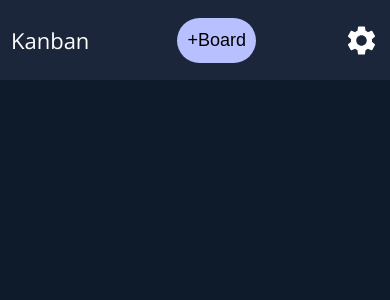
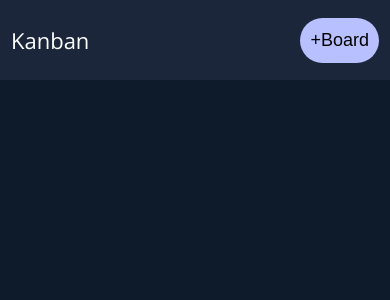
Before and after one commit to FilipKrz03/kanban-board-app-ts, a React (Create React App) app: page / in a window 390 px wide. Shown: the top 300 px of the page. Built offline with nearby package versions, Linux system fonts and the light colour scheme.

Commit message:
Added board manager modal on mobile <600px

```diff
--- a/src/App.tsx
+++ b/src/App.tsx
@@ -1,4 +1,4 @@
-import React from 'react';
+import React , {useState , useEffect} from 'react';
 import {useSelector} from 'react-redux';
 import { RootState } from './store';
 import Header from './Components/Header/Header';
@@ -9,11 +9,24 @@ import BoardContent from './Components/BoardContent/BoardContent';
 function App() {
 
   const numberOfBoards:number = useSelector((state: RootState) => state.board.boards).length;
+  const [windowWidth, setWindowwidth] = useState(window.innerWidth);
+
+  useEffect(() => {
+    const handleResize = () => {
+      setWindowwidth(window.innerWidth);
+    };
+
+    window.addEventListener("resize", handleResize);
+
+    return () => {
+      window.removeEventListener("resize", handleResize);
+    };
+  });
 
   return (
     <>
      <Header />
-    {numberOfBoards > 0 && <BoardList />}
+    {numberOfBoards > 0 && windowWidth>600 && <BoardList />}
     {numberOfBoards >0 && <BoardContent />}
 
     </>
--- a/src/Components/Boards/BoardList.module.scss
+++ b/src/Components/Boards/BoardList.module.scss
@@ -34,6 +34,6 @@
 
 @include media-board{
   .list{
-    display: none;
+    width: 75vw;
   }
 }
--- /dev/null
+++ b/src/Components/Boards/BoardsModal/BoardsModal.module.scss
@@ -0,0 +1,9 @@
+.container{
+    position: relative;
+    .icon {
+        position: absolute;
+        top: 1%;
+        right: 1%;
+        cursor: pointer;
+    }
+}
--- /dev/null
+++ b/src/Components/Boards/BoardsModal/BoardsModal.tsx
@@ -0,0 +1,21 @@
+import classes from './BoardsModal.module.scss';
+import Cart from '../../UI/Cart';
+import BoardList from '../BoardList';
+import CloseIcon from '@mui/icons-material/Close';
+
+
+
+const BoardsModal:React.FC<{onClose : () => void}> = (props) => {
+    return(
+
+            <Cart>
+                <div className={classes.container}>
+                <CloseIcon className={classes.icon} fontSize='large' onClick = {() => {props.onClose()}} />
+                <BoardList/>
+                </div>
+            </Cart>
+
+    )
+}
+
+export default BoardsModal;
--- a/src/Components/Header/Header.tsx
+++ b/src/Components/Header/Header.tsx
@@ -1,64 +1,89 @@
-import { useState , useEffect } from 'react';
-import { useSelector } from 'react-redux';
-import { RootState } from '../../store';
-import SettingsIcon from '@mui/icons-material/Settings';
-import NewTask from '../NewTask/NewTask';
-import NewBoard from '../NewBoard/NewBoard';
-import classes from './Header.module.scss';
-import Modal from '../UI/Modal';
-
+import { useState, useEffect } from "react";
+import { useSelector } from "react-redux";
+import { RootState } from "../../store";
+import SettingsIcon from "@mui/icons-material/Settings";
+import BoardsModal from "../Boards/BoardsModal/BoardsModal";
+import NewTask from "../NewTask/NewTask";
+import NewBoard from "../NewBoard/NewBoard";
+import classes from "./Header.module.scss";
+import Modal from "../UI/Modal";
 
 const Header = () => {
-
-    const [isFormActive , setIsFormActive] = useState<boolean>(false);
-    const [isNewTaskFormActive , setIsNewTaskFormActive] = useState<boolean>(false);
-    const boardsNumber:number = useSelector((state : RootState) => state.board.boards.length);
-    const [windowWidth , setWindowwidth] = useState(window.innerWidth);
-    console.log(windowWidth);
+  const [isFormActive, setIsFormActive] = useState<boolean>(false);
+  const [isNewTaskFormActive, setIsNewTaskFormActive] = useState<boolean>(false);
+  const[isBoardModalActive , setIsBoardMovalActive] = useState<boolean>(false);
+  const boardsNumber: number = useSelector(
+    (state: RootState) => state.board.boards.length
+  );
+  const [windowWidth, setWindowwidth] = useState(window.innerWidth);
 
   useEffect(() => {
     const handleResize = () => {
       setWindowwidth(window.innerWidth);
-    }
+    };
 
-            window.addEventListener('resize', handleResize)
-
+    window.addEventListener("resize", handleResize);
 
     return () => {
-            window.removeEventListener('resize' , handleResize);
-
-        }
-      })
-
-
+      window.removeEventListener("resize", handleResize);
+    };
+  });
 
   const closeModalHandler = () => {
     setIsFormActive(false);
-    }
+  };
 
   const openModalHandler = () => {
     setIsFormActive(true);
-    }
+  };
 
   const openTaskModalHandler = () => {
     setIsNewTaskFormActive(true);
-    }
+  };
 
   const closeTaskModalHandler = () => {
     setIsNewTaskFormActive(false);
+  };
+
+  const closeBoardModalHandler = () => {
+    setIsBoardMovalActive(false);
   }
 
-    return(
+  const openBoardModalHandler = () => {
+    setIsBoardMovalActive(true);
+  }
+
+  return (
     <header className={classes.header}>
       <span>Kanban</span>
-            {boardsNumber > 0 && <button className={classes.adder} onClick={openTaskModalHandler}>{windowWidth > 800 ? '+Add new Task' : '+Task'}</button>}
-            <button className={classes.adder} onClick={openModalHandler}>{windowWidth > 800 ? '+Add new Board' : '+Board'}</button>
-            {windowWidth < 600 && <SettingsIcon fontSize='large' className={classes.settings} />}
-            {isFormActive && <Modal onClose={closeModalHandler}><NewBoard onClose={closeModalHandler}/></Modal>}
-           { isNewTaskFormActive &&  <Modal onClose={closeTaskModalHandler}><NewTask onClose={closeTaskModalHandler}/></Modal> }
+      {boardsNumber > 0 && (
+        <button className={classes.adder} onClick={openTaskModalHandler}>
+          {windowWidth > 800 ? "+Add new Task" : "+Task"}
+        </button>
+      )}
+      <button className={classes.adder} onClick={openModalHandler}>
+        {windowWidth > 800 ? "+Add new Board" : "+Board"}
+      </button>
+      {windowWidth < 600 && boardsNumber > 0 && (
+        <SettingsIcon fontSize="large" className={classes.settings} onClick={openBoardModalHandler} />
+      )}
+      {isFormActive && (
+        <Modal onClose={closeModalHandler}>
+          <NewBoard onClose={closeModalHandler} />
+        </Modal>
+      )}
+      {isNewTaskFormActive && (
+        <Modal onClose={closeTaskModalHandler}>
+          <NewTask onClose={closeTaskModalHandler} />
+        </Modal>
+      )}
+      {isBoardModalActive &&(
+        <Modal onClose={closeBoardModalHandler}>
+            <BoardsModal onClose={closeBoardModalHandler} />
+        </Modal>
+      )}
     </header>
-    )
-
-}
+  );
+};
 
 export default Header;
```
Lines whose indentation alone changed are shown as unchanged.
